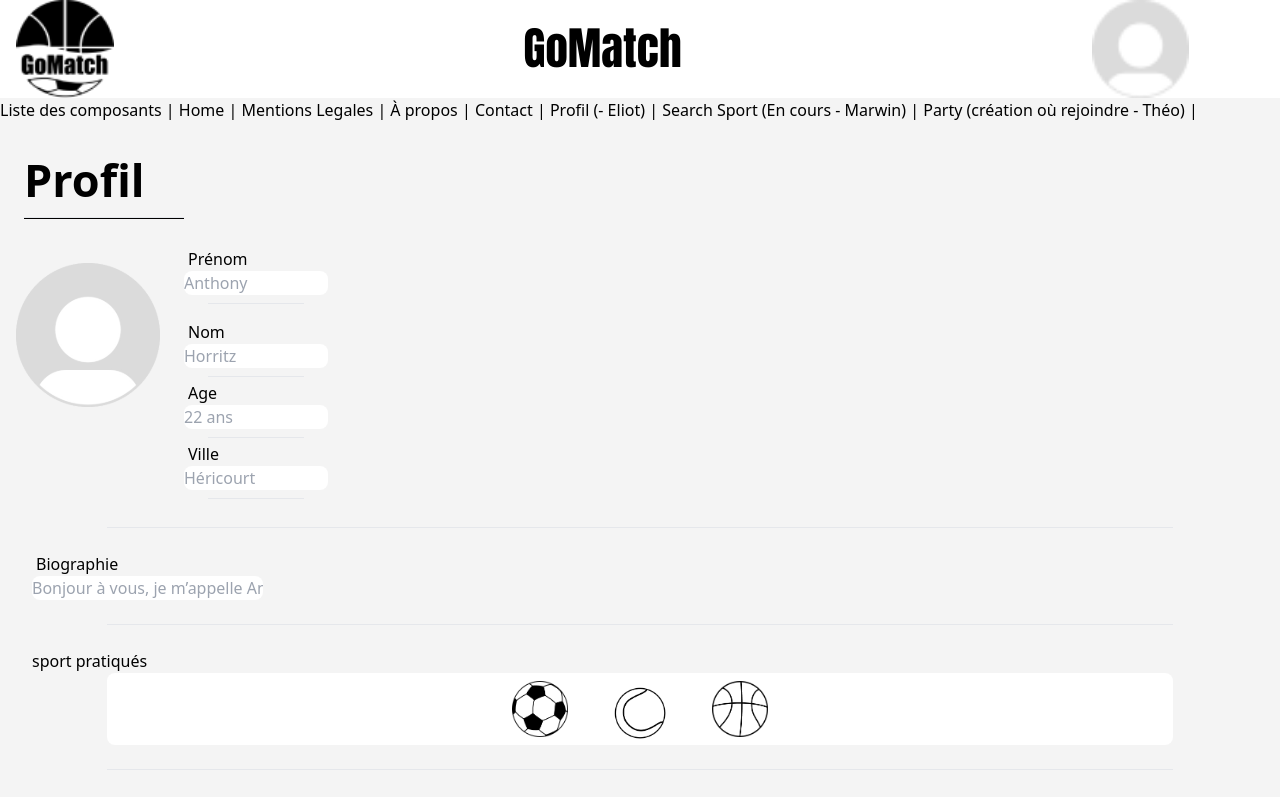
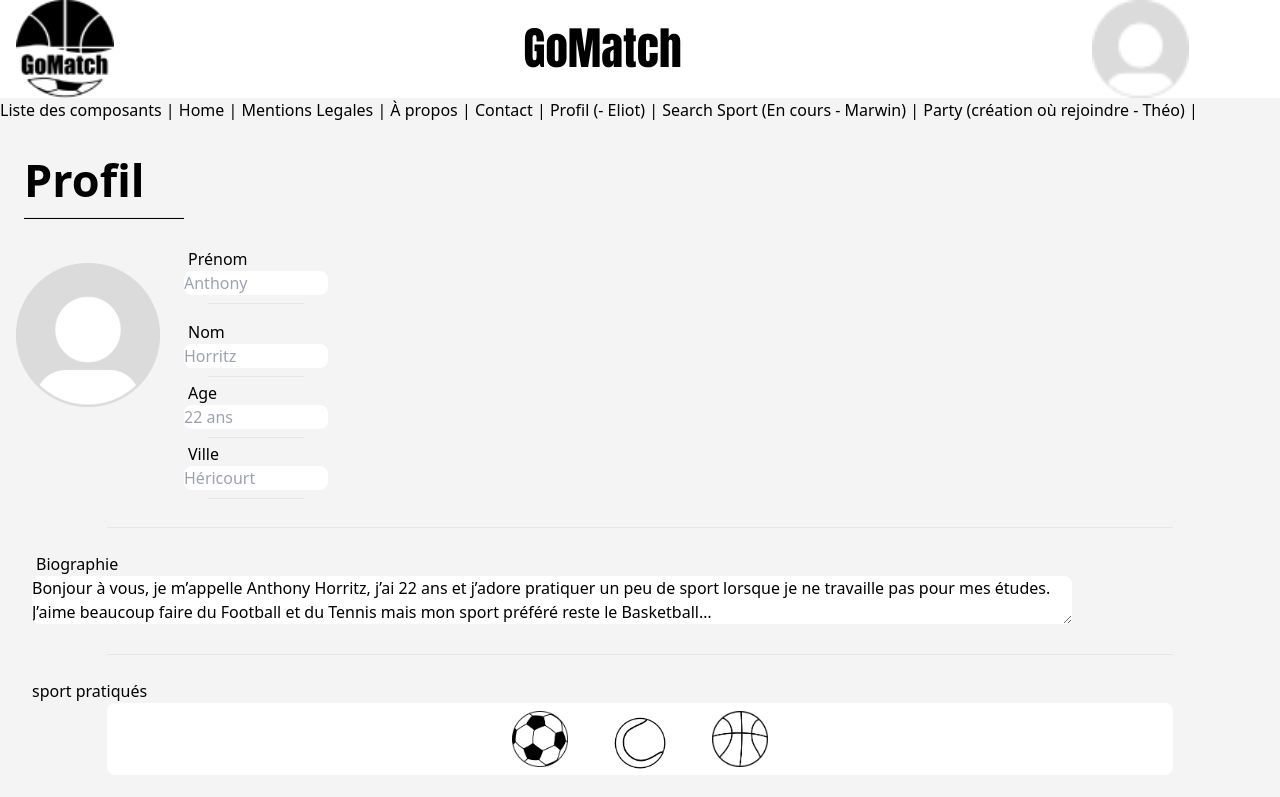
Before and after one commit to Marwin-Rdgs/GoMatch.fr, a Vue app: page /profil in a window 1280 px wide. Shown: the top 797 px of the page. Built offline with nearby package versions, Linux system fonts and the light colour scheme.

Commit message:
Modification PoriflView

```diff
--- a/src/Views/profilView.vue
+++ b/src/Views/profilView.vue
@@ -36,7 +36,7 @@
 
         <div class="ml-8">
                 <p class="ml-1">Biographie</p>
-                <input height="190" width="100" class="bg-white rounded-lg" placeholder="Bonjour à vous, je m’appelle Anthony Horritz, j’ai 22 ans et j’adore pratiquer un peu de sport lorsque je ne travaille pas pour mes études. J’aime beaucoup faire du Football et du Tennis mais mon sport préféré reste le Basketball…"/>
+                <textarea name="bio" class="bg-white rounded-lg w-5/6">Bonjour à vous, je m’appelle Anthony Horritz, j’ai 22 ans et j’adore pratiquer un peu de sport lorsque je ne travaille pas pour mes études. J’aime beaucoup faire du Football et du Tennis mais mon sport préféré reste le Basketball…</textarea>
         </div>
 
         <hr class="my-6 mx-auto w-5/6 bg-black "/>
```
